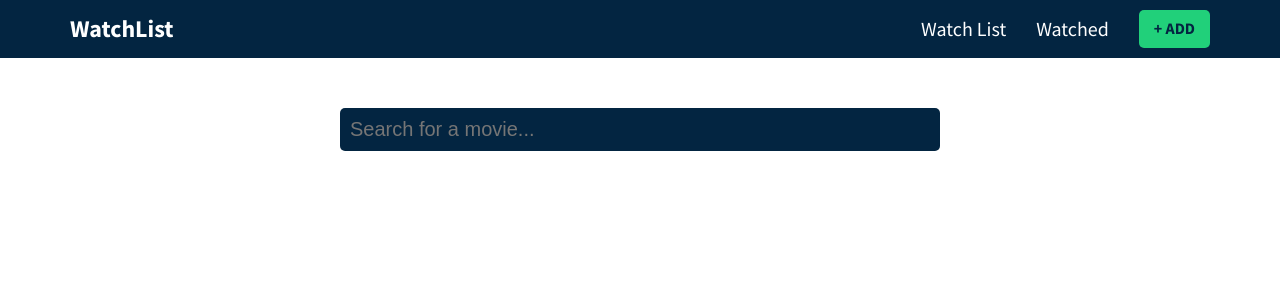
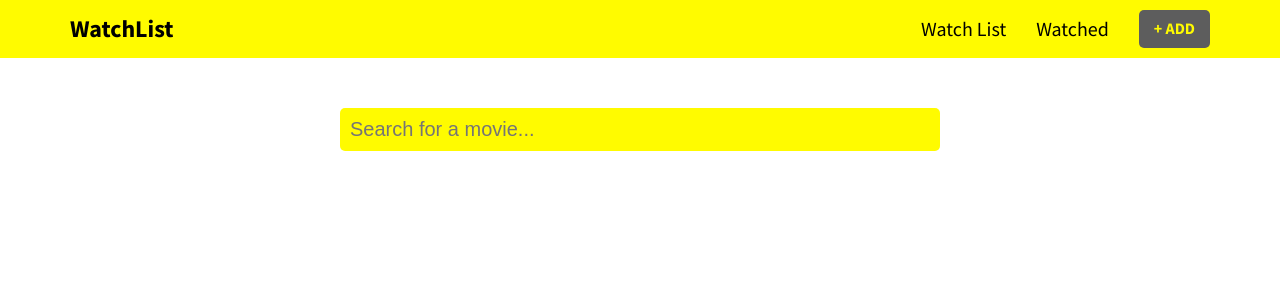
Before and after one commit to DebjitPramanick/Movie-Watchlist, a React (Create React App) app: page /add in a window 1280 px wide. Shown: the top 300 px of the page. Built offline with nearby package versions, Linux system fonts and the light colour scheme.

Commit message:
Version 1

```diff
--- a/src/App.css
+++ b/src/App.css
@@ -1,9 +1,9 @@
 @import url("https://fonts.googleapis.com/css2?family=Source+Sans+Pro:wght@300;400;600;700;900&display=swap");
 
 :root {
-  --primary: #032541;
-  --secondary: #21d07a;
-  --white: #fff;
+  --primary: #fffb00;
+  --secondary: #5d5d5d;
+  --black: rgb(0, 0, 0);
 }
 
 body {
@@ -58,7 +58,7 @@ body {
 }
 
 .btn:hover {
-  background-color: #1aa762;
+  background-color: #000000;
   opacity: 1;
   cursor: pointer;
 }
--- a/src/components/Add.js
+++ b/src/components/Add.js
@@ -1,4 +1,5 @@
 import React, {useState} from 'react'
+import {ResultCard} from "./ResultCard"
 
 const base = "https://api.themoviedb.org/3/search/movie"
 
@@ -34,9 +35,11 @@ export const Add = () => {
 
                     {results.length > 0 && (
                         <ul className="results">
-                            {results.map((movie)=>{
-                                return <li>{movie.title}</li>
-                            })}
+                            {results.map((movie)=>(
+                                <li key={movie.id}>
+                                    <ResultCard movie={movie}/>
+                                </li>
+                            ))}
                         </ul>
                     )}
                 </div>
--- a/src/components/ResultCard.js
+++ b/src/components/ResultCard.js
@@ -2,8 +2,15 @@ import React from 'react'
 
 export const ResultCard = ({movie}) => {
     return (
-        <div>
-
+        <div className="result-card">
+            <div className="poster-wrapper">
+                {movie.poster_path ? (
+                    <img src={`https://image.tmdb.org/t/p/w200/${movie.poster_path}`}
+                    alt={`${movie.title} Poster`}/>
+                ):(
+                    <div className="filler-poster"></div>
+                )}
+            </div>
         </div>
     )
 }
```
Also changed, not shown: 1 other file (tests, documents, lock files or other folders).
